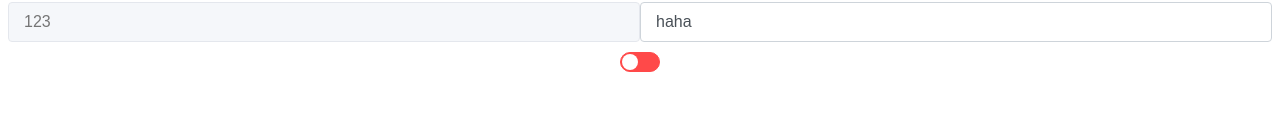
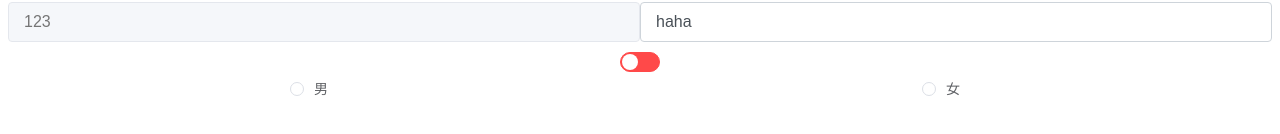
Before and after one commit to lpkshuai/pk-UI, a Vue app: page / in a window 1280 px wide. Shown: the part 278-412 px from the top of the page. Built offline with nearby package versions, Linux system fonts and the light colour scheme.

Commit message:
radio component finished

```diff
--- a/src/App.vue
+++ b/src/App.vue
@@ -56,6 +56,11 @@
     <div class="row">
       <pk-switch v-model="switchOn" name="switch"></pk-switch>
     </div>
+    <!-- radio测试 -->
+    <div class="row">
+      <pk-radio label="0" v-model="gender">男</pk-radio>
+      <pk-radio label="1" v-model="gender">女</pk-radio>
+    </div>
   </div>
 </template>
 
@@ -65,7 +70,8 @@ export default {
     return {
       visible: false,
       username: 'haha',
-      switchOn: false
+      switchOn: false,
+      gender: '男'
     }
   },
   methods: {
--- /dev/null
+++ b/src/components/Radio.vue
@@ -0,0 +1,127 @@
+<template>
+  <label class="pk-radio" :class="{ checked: label == value }">
+    <span class="pk-radio__outer">
+      <input type="radio" class="pk-radio__input" :value="label" :name="name" v-model="model" @click="chooseHandle" />
+      <span class="pk-radio__inner"></span>
+    </span>
+    <label for="" class="pk-radio__label">
+      <slot>
+        <template v-if="!$slots.default">
+          {{ label }}
+        </template>
+      </slot>
+    </label>
+  </label>
+</template>
+
+<script>
+export default {
+  name: 'pkRadio',
+  data() {
+    return {
+
+    };
+  },
+  computed: {
+    model: {
+      get() {
+        return this.value;
+      },
+      set(value) {
+        this.$emit('input', value);
+      }
+    }
+  },
+  props: {
+    label: {
+      type: [String, Boolean, Number],
+      default: ''
+    },
+    value: null,
+    name: {
+      type: String,
+      default: ''
+    }
+  },
+  methods: {
+    chooseHandle() {
+      this.checked = !this.checked;
+    }
+  }
+};
+</script>
+
+<style scoped="scoped">
+.pk-radio {
+  color: #606266;
+  font-weight: 500;
+  line-height: 1;
+  position: relative;
+  cursor: pointer;
+  display: inline-block;
+  white-space: nowrap;
+  outline: none;
+  font-size: 14px;
+  margin-right: 30px;
+  -moz-user-select: none;
+  -webkit-user-select: none;
+  -ms-user-select: none;
+}
+.pk-radio__outer {
+  white-space: nowrap;
+  cursor: pointer;
+  outline: none;
+  display: inline-block;
+  line-height: 1;
+  position: relative;
+  vertical-align: middle;
+}
+.pk-radio__input {
+  opacity: 0;
+  outline: none;
+  position: absolute;
+  z-index: -1;
+  top: 0;
+  left: 0;
+  right: 0;
+  bottom: 0;
+  margin: 0;
+}
+.pk-radio__inner {
+  border: 1px solid #dcdfe6;
+  border-radius: 100%;
+  width: 14px;
+  height: 14px;
+  background-color: #fff;
+  position: relative;
+  cursor: pointer;
+  display: inline-block;
+  box-sizing: border-box;
+}
+.pk-radio__inner:after {
+  width: 4px;
+  height: 4px;
+  border-radius: 100%;
+  background-color: #fff;
+  content: '';
+  position: absolute;
+  left: 50%;
+  top: 50%;
+  transform: translate(-50%, -50%) scale(0);
+  transition: transform 0.15s ease-in;
+}
+.pk-radio__label {
+  font-size: 14px;
+  padding-left: 10px;
+}
+.pk-radio.checked .pk-radio__inner {
+  border-color: #409eff;
+  background: #409eff;
+}
+.pk-radio.checked .pk-radio__inner::after {
+  transform: translate(-50%, -50%) scale(1);
+}
+.pk-radio.checked .pk-radio__label {
+  color: #409eff;
+}
+</style>
--- a/src/main.js
+++ b/src/main.js
@@ -5,6 +5,7 @@ import pkButton from './components/Button.vue'
 import pkDialog from './components/Dialog.vue'
 import pkInput from './components/Input.vue'
 import pkSwitch from './components/Switch.vue'
+import pkRadio from './components/Radio.vue'
 
 Vue.config.productionTip = false
 
@@ -12,6 +13,7 @@ Vue.component(pkButton.name, pkButton)
 Vue.component(pkDialog.name, pkDialog)
 Vue.component(pkInput.name, pkInput)
 Vue.component(pkSwitch.name, pkSwitch)
+Vue.component(pkRadio.name, pkRadio)
 
 new Vue({
   render: h => h(App)
```
